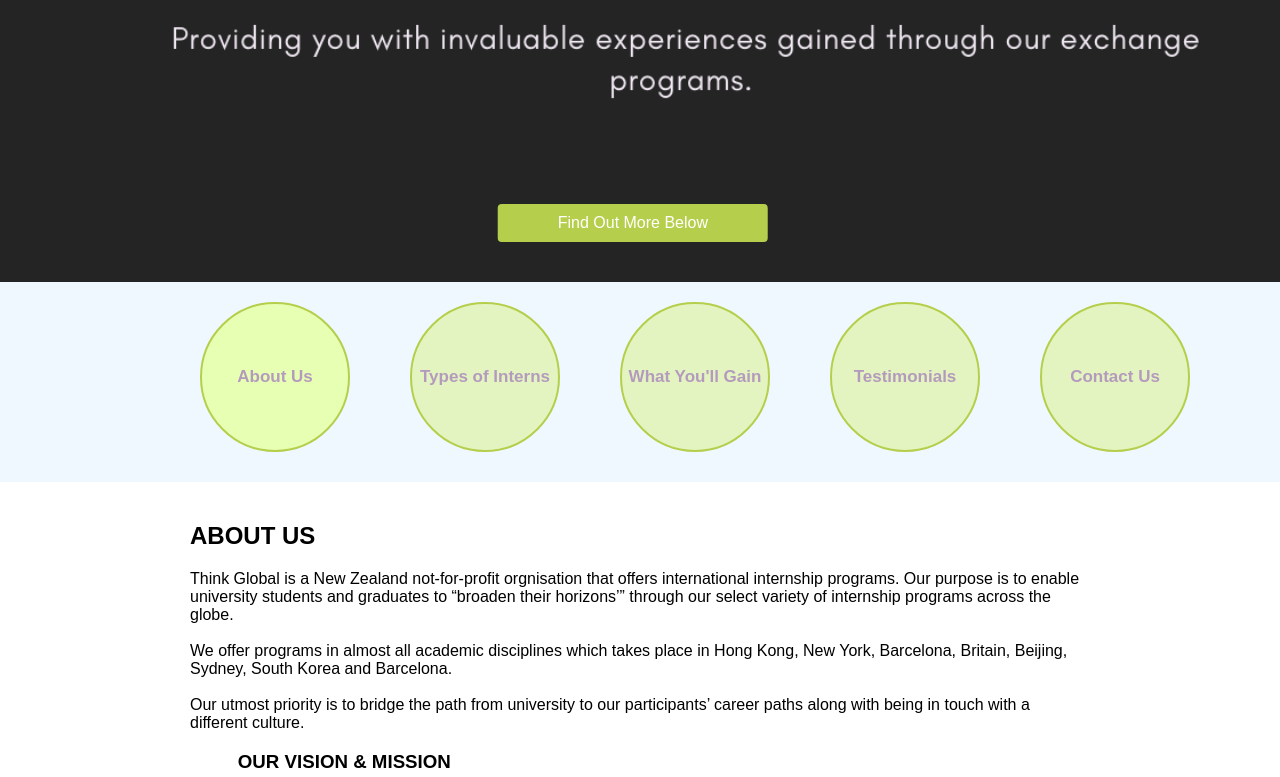
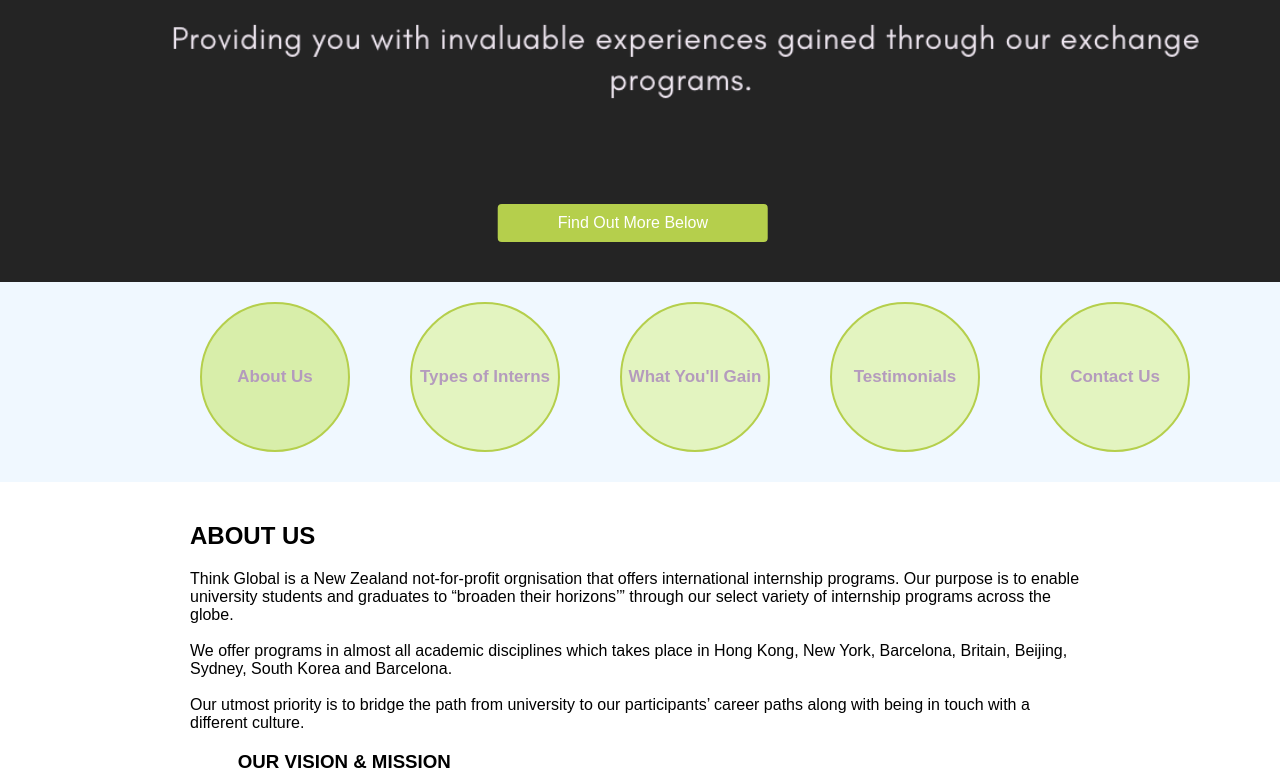
Before and after one commit to dtui00/Think-Global-Website.github.io, a plain HTML site: page index.html in a window 1280 px wide. In both pictures the pointer is over the button "About Us". Shown: the part 518-1295 px from the top of the page. Drawn offline with Linux system fonts and the light colour scheme.

Commit message:
Updated colour of buttons (hover)

```diff
--- a/css/styles.css
+++ b/css/styles.css
@@ -76,13 +76,13 @@
 }
 
 .round-button:hover{
-  background-color: #E6FFB2;
+  background-color: #D8EEAA;
 	color: #b49bbd;
 }
 
 
 .round-button:active{
-    background:#A4C06E;
+    background: #D6E695;
 }
 
 
```
